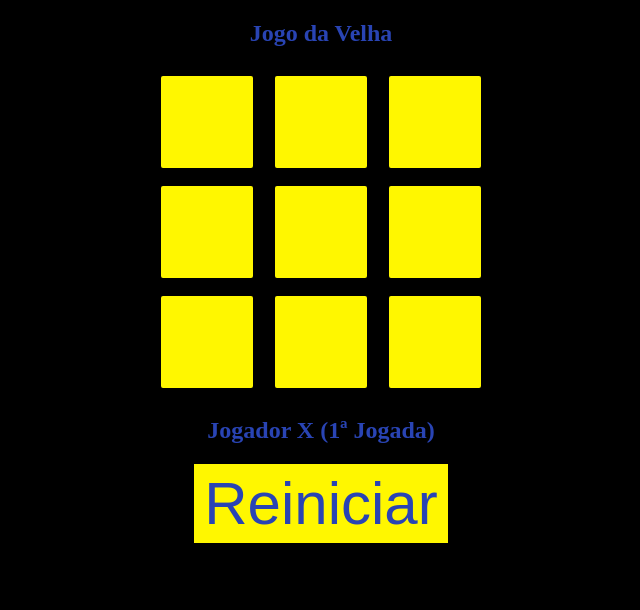
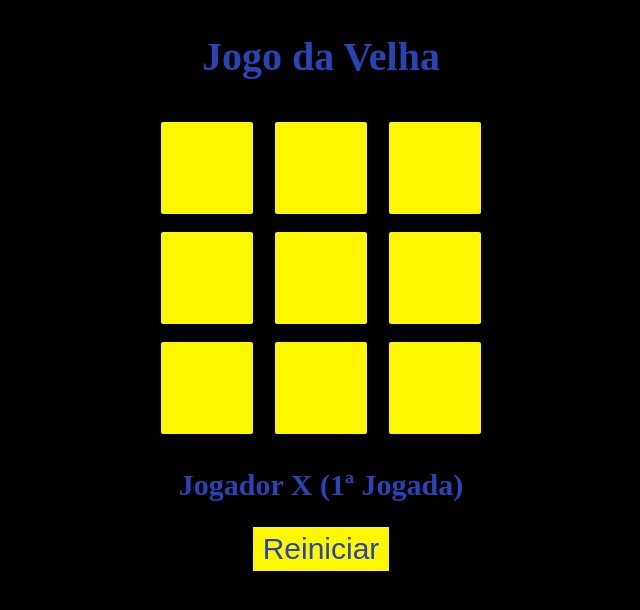
Before and after one commit to LucasGrataoPe12/jogo-da-velha, a plain HTML site: page index.html in a window 1280 px wide. Shown: the whole page, without its empty margins (319-959 px from the left). Drawn offline with Linux system fonts and the light colour scheme.

Commit message:
alterações basicas

```diff
--- a/css/style.css
+++ b/css/style.css
@@ -17,13 +17,15 @@ body {
 }
 h1 {
     color: rgb(41, 68, 180);
+    font-size: 40px;
 }
 h2 {
     color: rgb(41, 68, 180);
+    font-size: 30px;
 }
 .reinicio {
 color: rgb(41, 68, 180);
 background-color: rgb(255, 247, 0);
 border: 4px solid rgb(255, 247, 0);
-font-size: 60px;
+font-size: 30px;
 }
```
